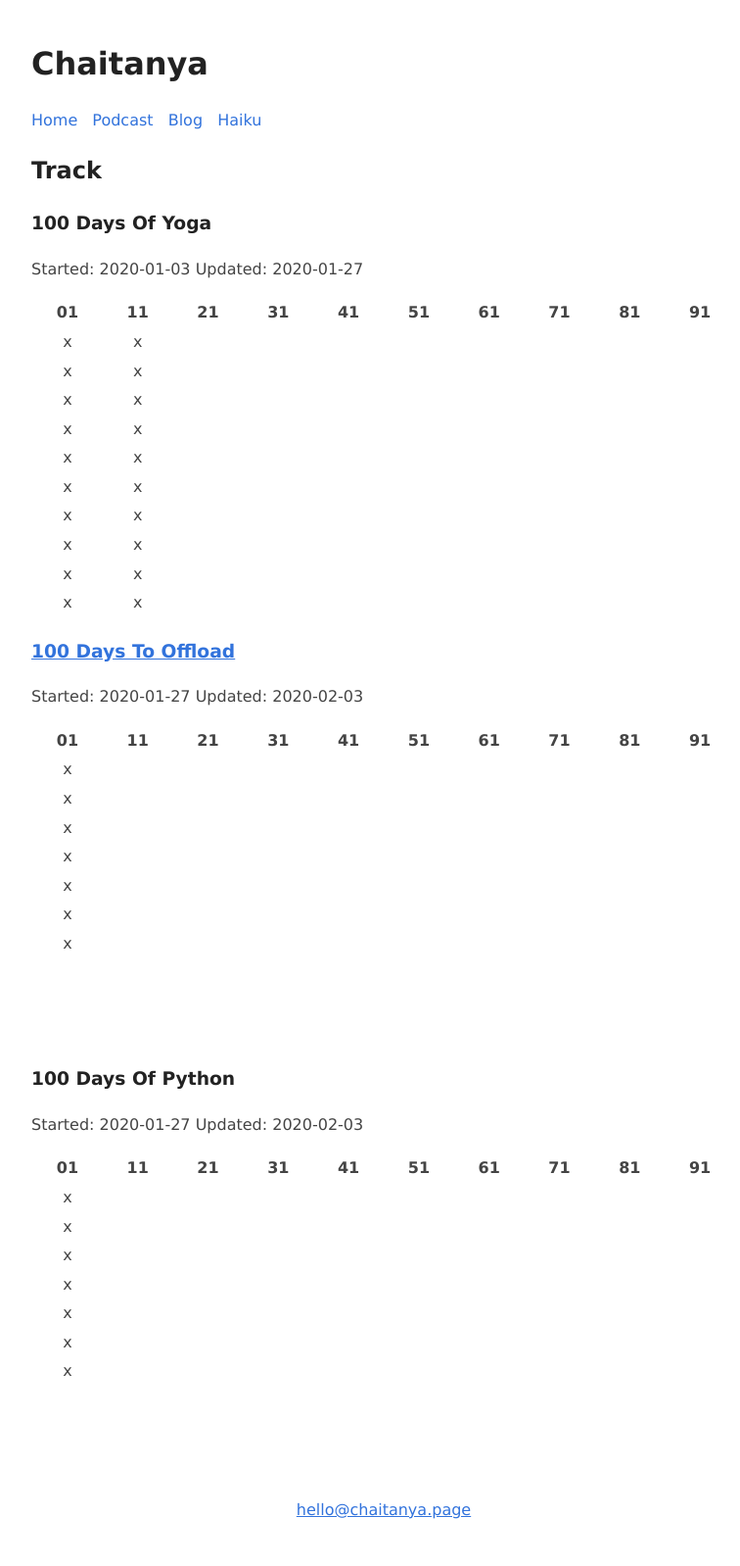
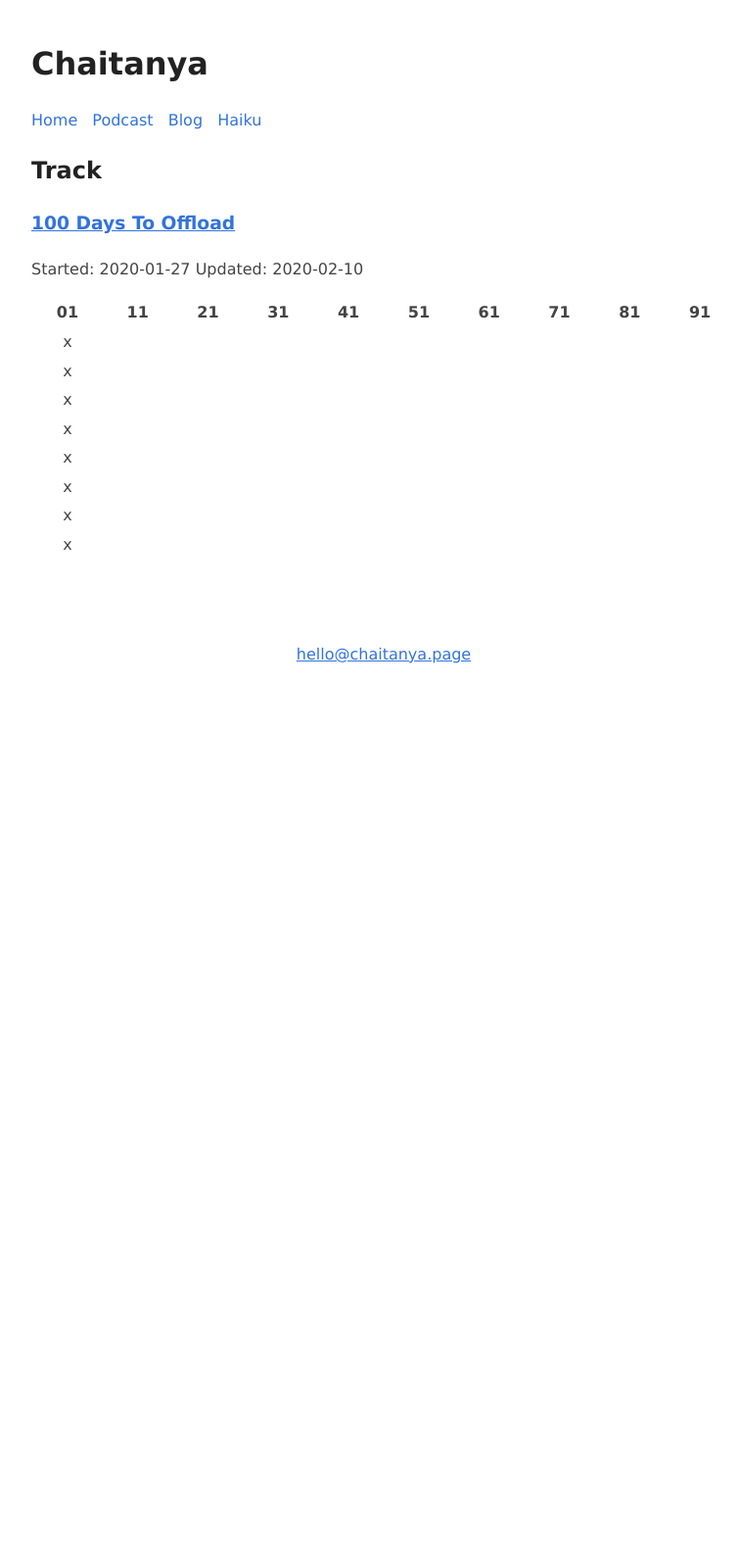
Before and after one commit to chtny/chtny.github.io, a Jekyll site: the page built from track.md, in a window 1280 px wide. Shown: the whole page at 98% size, without its empty margins (248-1004 px from the left). Built offline with Jekyll 4.4.1, drawn with Linux system fonts in a browser that asks for light colours; after the commit the page ends 900 px from its top, so only the background shows below that.

Commit message:
Update track.md

```diff
--- a/track.md
+++ b/track.md
@@ -3,26 +3,9 @@ layout: page
 title: Track
 permalink: /track
 ---
-### 100 Days Of Yoga
-Started: 2020-01-03
-Updated: 2020-01-27
-
-| 01 | 11 | 21 | 31 | 41 | 51 | 61 | 71 | 81 | 91 |
-| :---: | :---: | :---: | :---: | :---: | :---: | :---: | :---: | :---: | :---: |
-| x | x |  |  |  |  |  |  |  |  |
-| x | x |  |  |  |  |  |  |  |  |
-| x | x |  |  |  |  |  |  |  |  |
-| x | x |  |  |  |  |  |  |  |  |
-| x | x |  |  |  |  |  |  |  |  |
-| x | x |  |  |  |  |  |  |  |  |
-| x | x |  |  |  |  |  |  |  |  |
-| x | x |  |  |  |  |  |  |  |  |
-| x | x |  |  |  |  |  |  |  |  |
-| x | x |  |  |  |  |  |  |  |  |
-
 ### [100 Days To Offload](https://chaitanya.page/tag/100daystooffload)
 Started: 2020-01-27
-Updated: 2020-02-03
+Updated: 2020-02-10
 
 | 01 | 11 | 21 | 31 | 41 | 51 | 61 | 71 | 81 | 91 |
 | :---: | :---: | :---: | :---: | :---: | :---: | :---: | :---: | :---: | :---: |
@@ -33,23 +16,6 @@ Updated: 2020-02-03
 | x |  |  |  |  |  |  |  |  |  |
 | x |  |  |  |  |  |  |  |  |  |
 | x |  |  |  |  |  |  |  |  |  |
-|  |  |  |  |  |  |  |  |  |  |
-|  |  |  |  |  |  |  |  |  |  |
-|  |  |  |  |  |  |  |  |  |  |
-
-### 100 Days Of Python
-Started: 2020-01-27
-Updated: 2020-02-03
-
-| 01 | 11 | 21 | 31 | 41 | 51 | 61 | 71 | 81 | 91 |
-| :---: | :---: | :---: | :---: | :---: | :---: | :---: | :---: | :---: | :---: |
-| x |  |  |  |  |  |  |  |  |  |
-| x |  |  |  |  |  |  |  |  |  |
-| x |  |  |  |  |  |  |  |  |  |
-| x |  |  |  |  |  |  |  |  |  |
-| x |  |  |  |  |  |  |  |  |  |
-| x |  |  |  |  |  |  |  |  |  |
 | x |  |  |  |  |  |  |  |  |  |
 |  |  |  |  |  |  |  |  |  |  |
 |  |  |  |  |  |  |  |  |  |  |
-|  |  |  |  |  |  |  |  |  |  |
```
